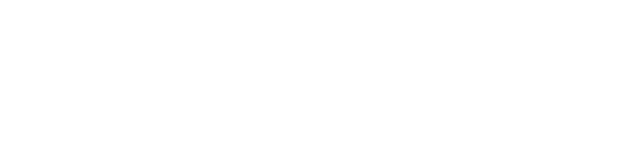
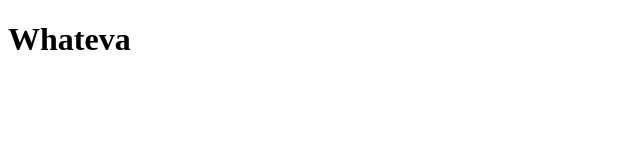
Before and after one commit to athishsn/git-two, a plain HTML site: page index.html in a window 1280 px wide. Shown: the whole page, without its empty margins (0-640 px from the left). Drawn offline with Linux system fonts and the light colour scheme.

Commit message:
added h1

```diff
--- a/index.html
+++ b/index.html
@@ -6,6 +6,6 @@
     <title>Document athish</title>
 </head>
 <body>
-
+    <h1> Whateva </h1>
 </body>
 </html>
```
